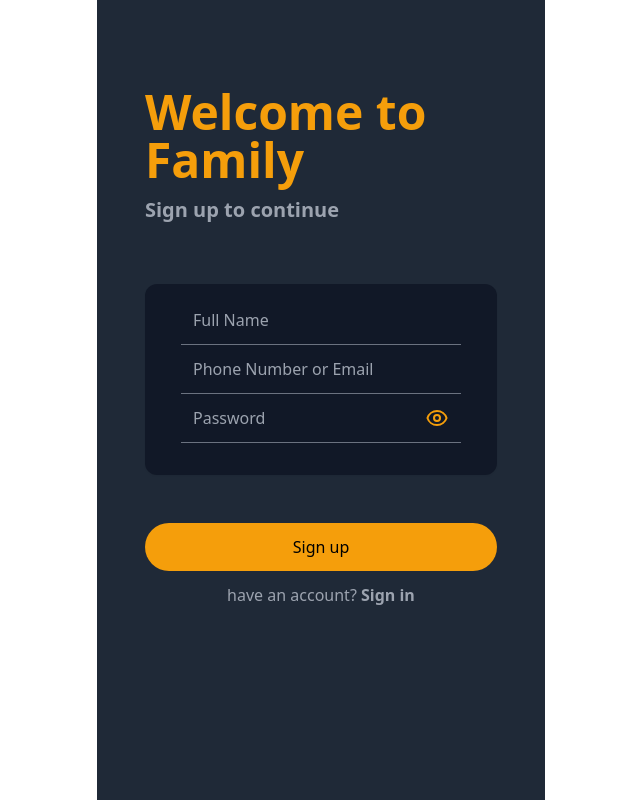
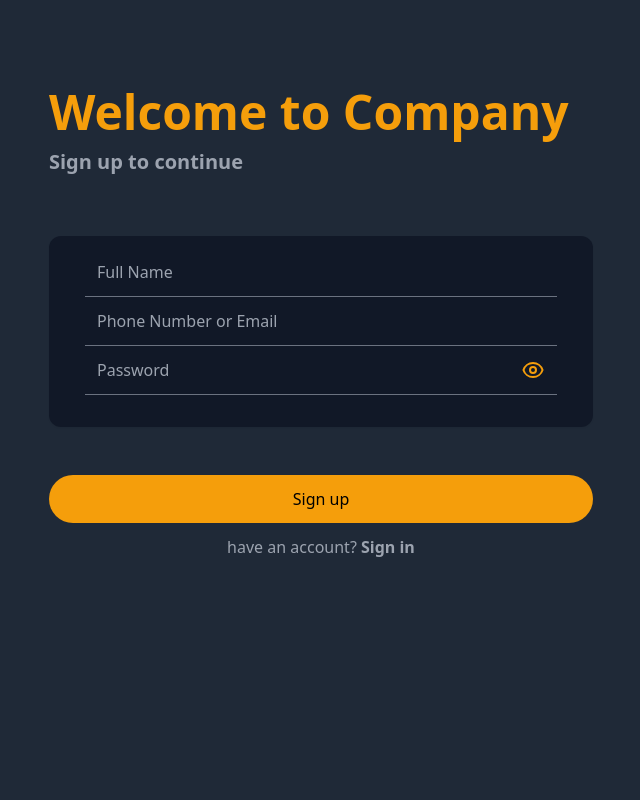
Before and after one commit to razzaa/nuxt-shop, a Nuxt app: page /signup in a window 1280 px wide. Shown: the whole page, without its empty margins (319-959 px from the left). Built offline with nearby package versions, Linux system fonts and the light colour scheme.

Commit message:
desktop ui

```diff
--- a/pages/signin/index.vue
+++ b/pages/signin/index.vue
@@ -1,9 +1,9 @@
 <template>
-<div class="h-screen w-full">
-  <div class="bg-gray-800 h-screen mx-auto max-w-md">
+<div class="h-screen w-full bg-gray-800">
+  <div class="h-screen mx-auto max-w-screen-sm">
     <div class="p-12">
-      <p class="text-5xl pt-10 text-yellow-500 font-bold">
-        Welcome <br />
+      <p class="mx-auto text-5xl pt-10 text-yellow-500 font-bold">
+        Welcome
         Back
       </p>
       <p class="text-xl py-3 text-gray-400 font-semibold">Sign in to continue</p>
--- a/pages/signup/index.vue
+++ b/pages/signup/index.vue
@@ -1,10 +1,10 @@
 <template>
-<div class="h-screen w-full">
-  <div class="bg-gray-800 h-screen mx-auto max-w-md">
+<div class="h-screen w-full bg-gray-800">
+  <div class="h-screen mx-auto max-w-screen-sm">
     <div class="p-12">
       <p class="text-5xl pt-10 text-yellow-500 font-bold">
-        Welcome to<br />
-        Family
+        Welcome to
+        Company
       </p>
       <p class="text-xl py-3 text-gray-400 font-semibold">Sign up to continue</p>
     </div>
```
